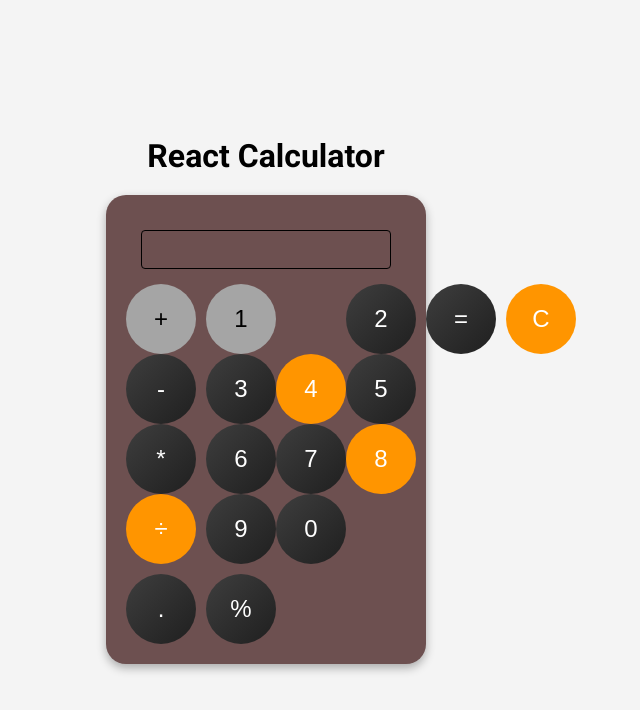
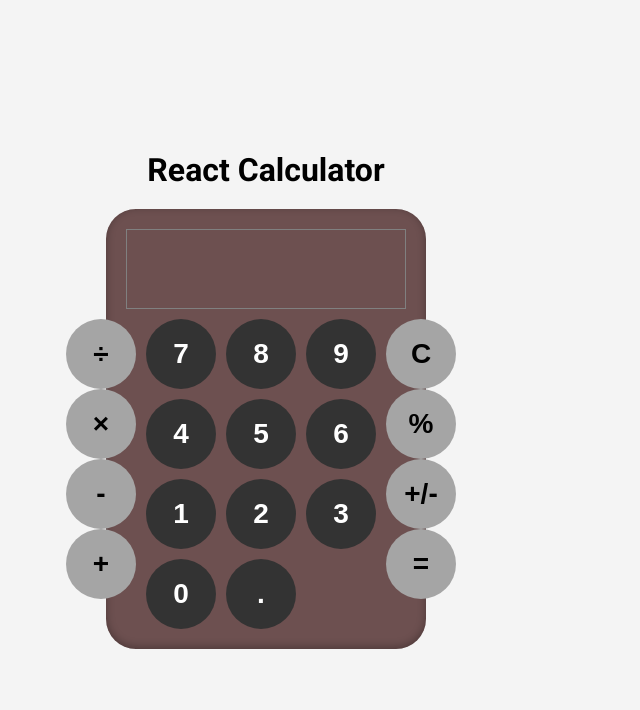
Before and after one commit to Mzhgn/React-Calculator, a React (Create React App) app: page / in a window 1280 px wide. Shown: the top 710 px of the page, without its empty margins (374-1014 px from the left). Built offline with nearby package versions, Linux system fonts and the light colour scheme.

Commit message:
applying changes to the ui

```diff
--- a/src/App.css
+++ b/src/App.css
@@ -8,72 +8,57 @@
 .calculator {
   display: flex;
   flex-direction: column;
+  align-items: center;
   width: 320px;
   margin: auto;
   padding: 20px;
   background: #6d5050;
-  border-radius: 20px;
-  box-shadow: 0 4px 10px rgba(0, 0, 0, 0.3);
+  border-radius: 30px;
+  box-shadow: inset 0 -2px 8px rgba(0, 0, 0, 0.3);
 }
-
-.display {
-  text-align: right;
-  padding: 15px;
-  font-size: 32px;
+.display input {
+  width: 100%;
+  background: transparent;
+  border: 1px solid gray;
   color: white;
+  font-size: 50px;
+  padding: 10px;
 }
-input {
-  width: 100%;
+button {
+  display: flex;
+  align-items: center;
+  justify-content: center;
+  width: 70px;
+  height: 70px;
+  font-size: 28px;
+  font-weight: bold;
   border: none;
-  background: transparent;
-  color: white;
-  font-size: 32px;
-  text-align: center;
-  border: 1px solid black;
-  border-radius: 4px;
+  border-radius: 50%;
+  cursor: pointer;
 }
-input:focus {
-  border-bottom: 2px solid #2ecc71;
+button:active {
+  opacity: 0.6;
 }
-
+.numbers {
+  display: grid;
+  grid-template-columns: repeat(3, 1fr);
+  gap: 10px;
+}
 .buttons {
   display: grid;
   grid-template-columns: repeat(4, 1fr);
   gap: 10px;
+  padding-top: 10px;
 }
-.operator {
-  display: grid;
-  grid-template-columns: repeat(4, 1fr);
+.numbers button {
+  background: #333;
+  color: white;
 }
-.numbers {
-  display: grid;
-  grid-template-columns: repeat(3, 1fr);
-}
-button {
-  width: 70px;
-  height: 70px;
-  font-size: 24px;
-  border: none;
-  border-radius: 50%;
-  background: linear-gradient(135deg, #3e3e3e, #1f1f1f);
-  color: white;
-  cursor: pointer;
-  border: none;
-}
-button:active {
-  background: #555;
-}
-
-button:nth-child(4n) {
-  background: #ff9500;
-}
-button:nth-child(1) {
-  grid-column: span 2;
+.operators button {
   background: #a5a5a5;
   color: black;
 }
-@media (prefers-reduced-motion: no-preference) {
-  .App-logo {
-    animation: App-logo-spin infinite 20s linear;
-  }
+.special-buttons button {
+  background: #a5a5a5;
+  color: black;
 }
--- a/src/components/Calculator.js
+++ b/src/components/Calculator.js
@@ -1,7 +1,7 @@
 import React, { useState } from "react";
 
 const Calculator = () => {
-  const [input, setInput] = useState(" ");
+  const [input, setInput] = useState("");
   const handleClick = (value) => {
     if (value === "." && input.includes(".")) return;
     setInput(input + value);
@@ -22,21 +22,21 @@ const Calculator = () => {
   const handlePercentage = () => {
     setInput((parseFloat(input) / 100).toString());
   };
-  const numbers = [1, 2, 3, 4, 5, 6, 7, 8, 9, 0];
-  const operations = ["+", "-", "*", "÷"];
+  const numbers = ["7", "8", "9", "4", "5", "6", "1", "2", "3", "0", "."];
+  const operations = ["÷", "×", "-", "+"];
   return (
     <div className="calculator">
-      {/* {Display} */}
-
       <div className="display">
-        {/* {Placeholder for input/output} */}
         <input type="text" value={input} readOnly />
       </div>
 
       <div className="buttons">
         <div className="operators">
           {operations.map((op) => (
-            <button key={op} onClick={() => handleClick(op)}>
+            <button
+              key={op}
+              onClick={() => (op === "=" ? handleCalculate() : handleClick(op))}
+            >
               {op}
             </button>
           ))}
@@ -49,10 +49,12 @@ const Calculator = () => {
           ))}
         </div>
 
-        <button onClick={handleCalculate}>=</button>
-        <button onClick={handleClear}>C</button>
-        <button onClick={() => handleClick(".")}>.</button>
-        <button onClick={handlePercentage}>%</button>
+        <div className="special-buttons">
+          <button onClick={handleClear}>C</button>
+          <button onClick={handlePercentage}>%</button>
+          <button onClick={() => handleClick("+/-")}>+/-</button>
+          <button onClick={handleCalculate}>=</button>
+        </div>
       </div>
     </div>
   );
```
